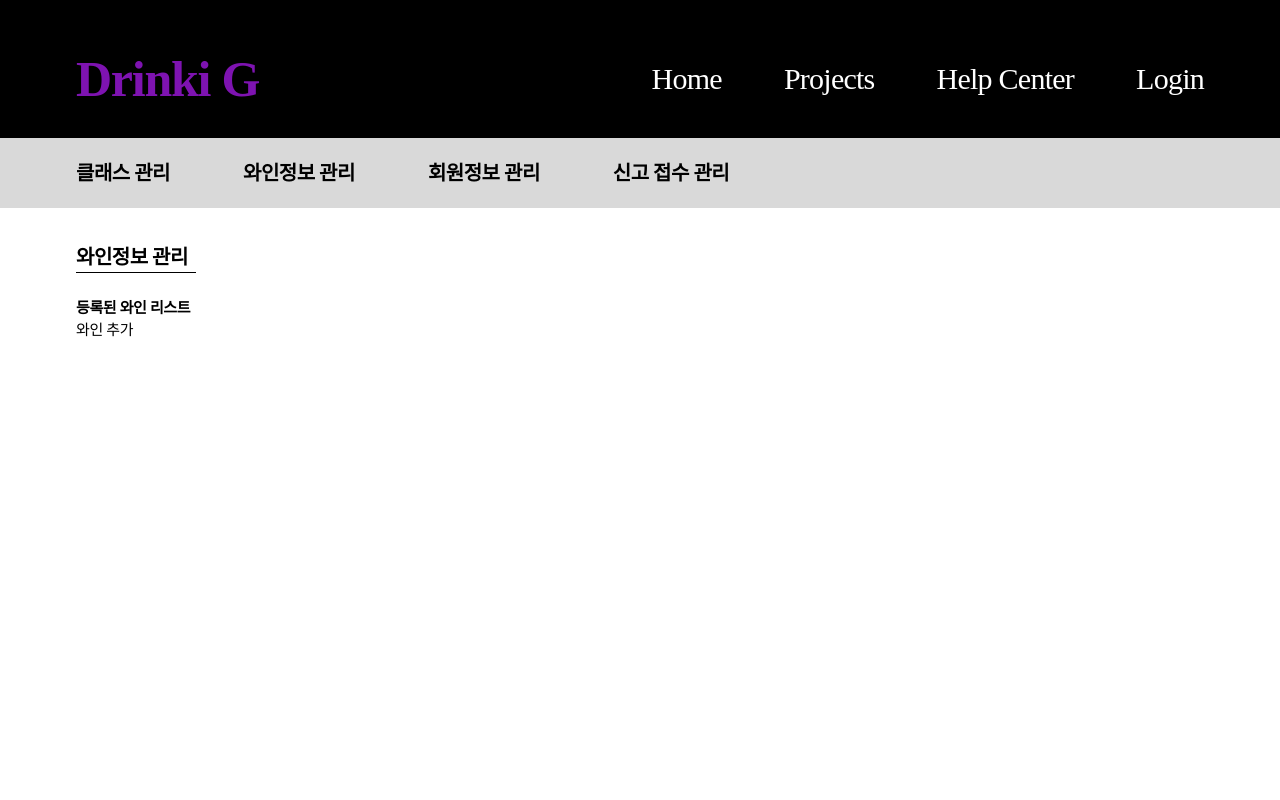
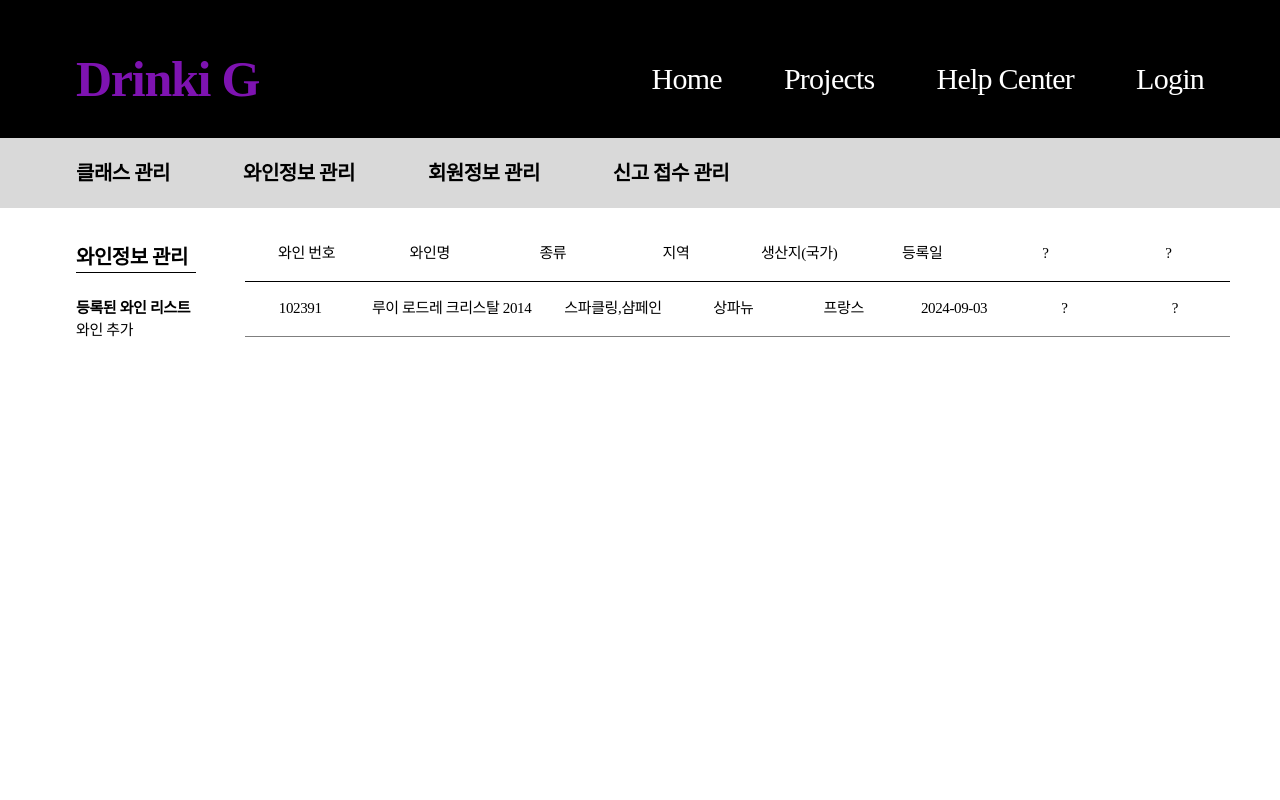
Before and after one commit to Drink-Easy/DE-admin, a React (Vite) app: page /wine/1 in a window 1280 px wide. Shown: the top 800 px of the page. Built offline with nearby package versions, Linux system fonts and the light colour scheme.

Commit message:
[feat] 와인 상세 페이지 레이아웃 및 푸터 삭제 #7

```diff
--- a/src/components/common/Table.tsx
+++ b/src/components/common/Table.tsx
@@ -15,7 +15,7 @@ export default function Table<T extends { id: string }>({
     <Container>
       <TableRow>
         {columns.map((column, index) => (
-          <TableCell key={index}>{column}</TableCell>
+          <TableTitle key={index}>{column}</TableTitle>
         ))}
       </TableRow>
       <TitleLine />
@@ -60,6 +60,16 @@ const TitleLine = styled.div`
   background: ${({ theme }) => theme.colors.black};
 `;
 
+const TableTitle = styled.div`
+  padding: 0rem 1.65rem 1.65rem 1.65rem;
+  flex: 1; /* 셀 너비 균등 분배 */
+  text-align: center;
+  justify-content: center;
+  white-space: nowrap;
+  ${({ theme }) => theme.fonts.Body_3};
+  color: ${({ theme }) => theme.colors.black};
+`;
+
 const TableCell = styled.div`
   padding: 1.65rem;
   flex: 1; /* 셀 너비 균등 분배 */
--- /dev/null
+++ b/src/constants/constants.tsx
@@ -0,0 +1,10 @@
+export const wineColumns = [
+  "와인 번호",
+  "와인명",
+  "종류",
+  "지역",
+  "생산지(국가)",
+  "등록일",
+  "?",
+  "?",
+];
--- a/src/pages/class/ClassMemberPage.tsx
+++ b/src/pages/class/ClassMemberPage.tsx
@@ -20,7 +20,6 @@ export default function ClassMemberPage() {
           />
         </ContentContainer>
       </Container>
-      <Footer />
     </>
   );
 }
--- a/src/pages/class/ClassPage.tsx
+++ b/src/pages/class/ClassPage.tsx
@@ -20,7 +20,6 @@ export default function ClassPage() {
           />
         </ContentContainer>
       </Container>
-      <Footer />
     </>
   );
 }
--- a/src/pages/report/CompletedReportPage.tsx
+++ b/src/pages/report/CompletedReportPage.tsx
@@ -60,7 +60,6 @@ export default function CompletedReportPage() {
           </InnerContainer>
         </ContentContainer>
       </Container>
-      <Footer />
     </>
   );
 }
--- a/src/pages/report/NoshowReportPage.tsx
+++ b/src/pages/report/NoshowReportPage.tsx
@@ -60,7 +60,6 @@ export default function NoshowReportPage() {
           </InnerContainer>
         </ContentContainer>
       </Container>
-      <Footer />
     </>
   );
 }
--- a/src/pages/report/ReportPage.tsx
+++ b/src/pages/report/ReportPage.tsx
@@ -60,7 +60,6 @@ export default function ReportPage() {
           </InnerContainer>
         </ContentContainer>
       </Container>
-      <Footer />
     </>
   );
 }
--- a/src/pages/user/UserPage.tsx
+++ b/src/pages/user/UserPage.tsx
@@ -57,7 +57,6 @@ export default function UserPage() {
           </InnerContainer>
         </ContentContainer>
       </Container>
-      <Footer />
     </>
   );
 }
--- a/src/pages/wine/AddWinePage.tsx
+++ b/src/pages/wine/AddWinePage.tsx
@@ -20,7 +20,6 @@ export default function WineAddPage() {
           />
         </ContentContainer>
       </Container>
-      <Footer />
     </>
   );
 }
--- /dev/null
+++ b/src/pages/wine/WineDetailContent.tsx
@@ -0,0 +1,14 @@
+import styled from "styled-components";
+import { Wine } from "../../interface/interface";
+
+interface WineDetailProps {
+  data: Wine[];
+}
+export default function WineDetailContent({ data }: WineDetailProps) {
+  return (
+    <>
+      <Container></Container>
+    </>
+  );
+}
+const Container = styled.div``;
--- a/src/pages/wine/WineDetailPage.tsx
+++ b/src/pages/wine/WineDetailPage.tsx
@@ -3,8 +3,25 @@ import Header from "../../components/common/Header";
 import Footer from "../../components/common/Footer";
 import DetailHeader from "../../components/common/DetailHeader";
 import SideBar from "../../components/common/SideBar";
+import Table from "../../components/common/Table";
+import { wineColumns } from "../../constants/constants";
+import { Wine } from "../../interface/interface";
+import WineDetailContent from "./WineDetailContent";
 
 export default function WineDetailPage() {
+  const data: Wine[] = [
+    //추후 api로 개별 와인 조회 예정이라 정적 데이터
+    {
+      id: "102391",
+      name: "루이 로드레 크리스탈 2014",
+      type: "스파클링,샴페인",
+      region: "상파뉴",
+      country: "프랑스",
+      date: "2024-09-03",
+      action1: "?",
+      action2: "?",
+    },
+  ];
   return (
     <>
       <Container>
@@ -18,6 +35,10 @@ export default function WineDetailPage() {
               { text: "와인 추가", path: "/wine/add" },
             ]}
           />
+          <InnerContainer>
+            <Table columns={wineColumns} data={data} />
+            <WineDetailContent data={data} />
+          </InnerContainer>
         </ContentContainer>
       </Container>
       <Footer />
@@ -31,5 +52,15 @@ const Container = styled.div`
 `;
 
 const ContentContainer = styled.div`
+  display: flex;
+  align-items: flex-start;
+  gap: 4.9rem;
   padding: 3.5rem 5rem 0rem 7.6rem;
 `;
+
+const InnerContainer = styled.div`
+  display: flex;
+  flex-direction: column;
+  gap: 3.5rem;
+  width: 100%;
+`;
--- a/src/pages/wine/WinePage.tsx
+++ b/src/pages/wine/WinePage.tsx
@@ -7,20 +7,10 @@ import SearchBox from "../../components/common/SearchBox";
 import Table from "../../components/common/Table";
 import { Wine } from "../../interface/interface";
 import { useNavigate } from "react-router-dom";
+import { wineColumns } from "../../constants/constants";
 
 export default function WinePage() {
   const navigate = useNavigate();
-
-  const columns = [
-    "와인 번호",
-    "와인명",
-    "종류",
-    "지역",
-    "생산지(국가)",
-    "등록일",
-    "?",
-    "?",
-  ];
 
   const data: Wine[] = [
     {
@@ -64,11 +54,14 @@ export default function WinePage() {
           />
           <InnerContainer>
             <SearchBox titles={["와인명 :", "종류 :", "품종 :", "생산지 :"]} />
-            <Table columns={columns} data={data} onRowClick={handleRowClick} />
+            <Table
+              columns={wineColumns}
+              data={data}
+              onRowClick={handleRowClick}
+            />
           </InnerContainer>
         </ContentContainer>
       </Container>
-      <Footer />
     </>
   );
 }
```
